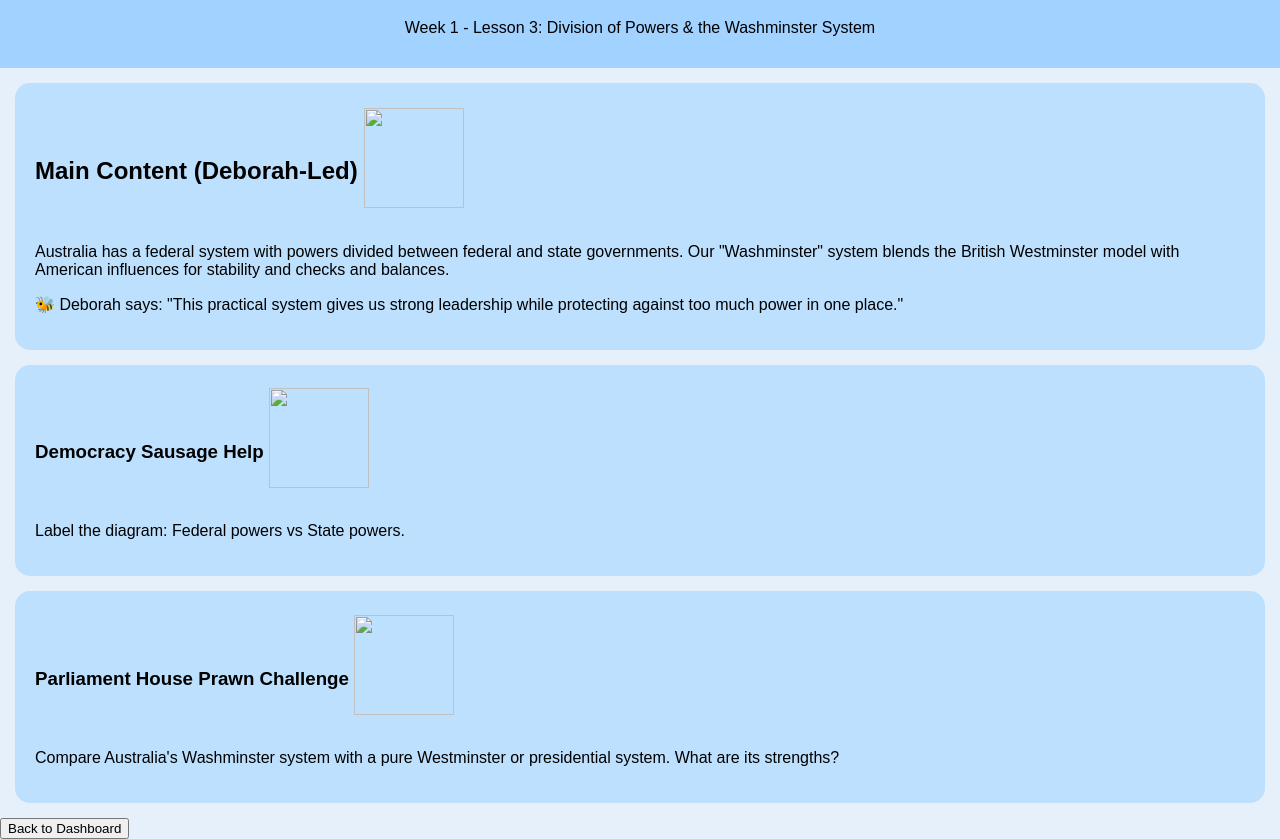
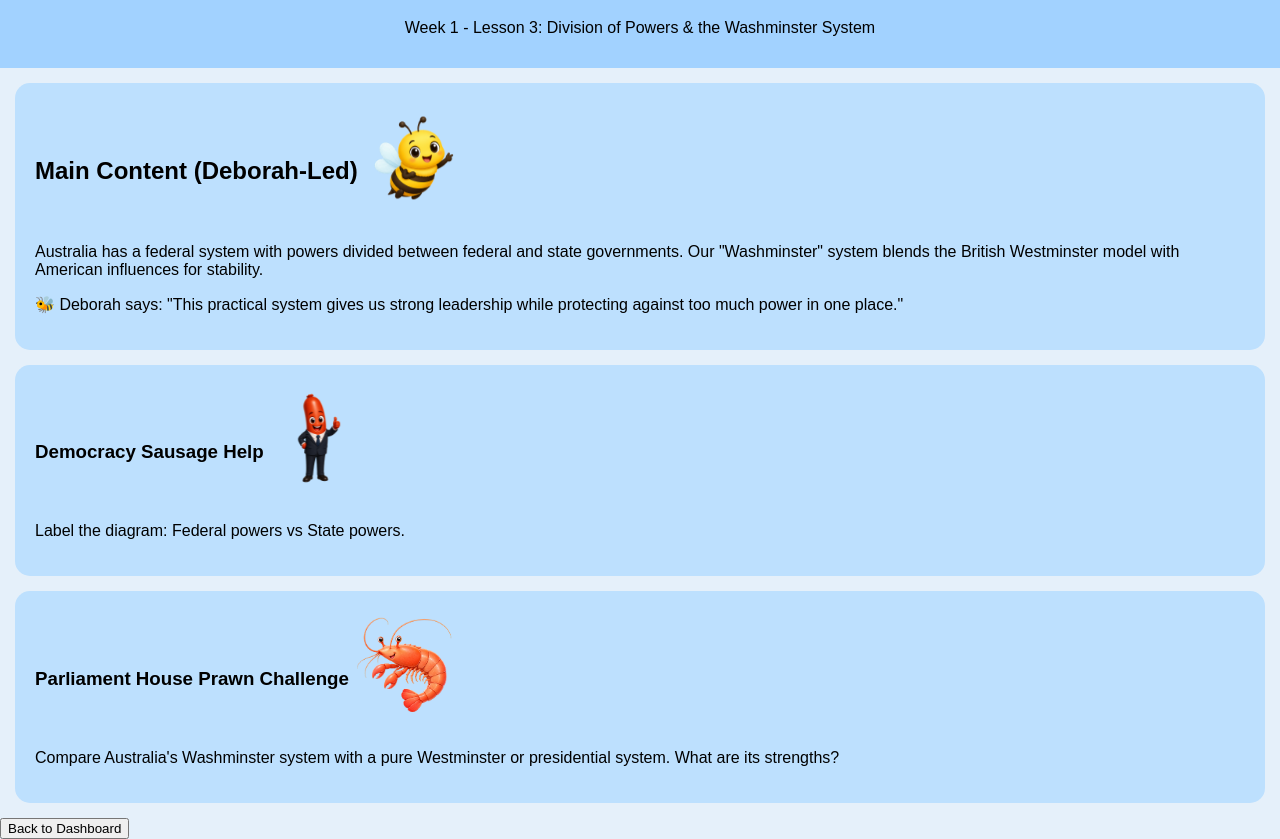
Before and after one commit to CivisAustralis/deborah-year9-civics, a plain HTML site: page week1-lesson3.html in a window 1280 px wide. Shown: the part 77-916 px from the top of the page. Drawn offline with Linux system fonts and the light colour scheme.

Commit message:
Update image paths on all lesson pages to use correct image files

```diff
--- a/week1-lesson3.html
+++ b/week1-lesson3.html
@@ -28,18 +28,18 @@
     </div>
 
     <div class="card">
-        <h2>Main Content (Deborah-Led) <img src="assets/deborah.png" class="sprite"></h2>
-        <p>Australia has a federal system with powers divided between federal and state governments. Our "Washminster" system blends the British Westminster model with American influences for stability and checks and balances.</p>
+        <h2>Main Content (Deborah-Led) <img src="./bee_static_alpha_512.png" class="sprite"></h2>
+        <p>Australia has a federal system with powers divided between federal and state governments. Our "Washminster" system blends the British Westminster model with American influences for stability.</p>
         <p class="character">🐝 Deborah says: "This practical system gives us strong leadership while protecting against too much power in one place."</p>
     </div>
 
     <div class="card">
-        <h3>Democracy Sausage Help <img src="assets/sausage.png" class="sprite"></h3>
+        <h3>Democracy Sausage Help <img src="./sausage_suit_pants_alpha_512.png" class="sprite"></h3>
         <p>Label the diagram: Federal powers vs State powers.</p>
     </div>
 
     <div class="card">
-        <h3>Parliament House Prawn Challenge <img src="assets/prawn.png" class="sprite"></h3>
+        <h3>Parliament House Prawn Challenge <img src="./prawn_static_alpha.png" class="sprite"></h3>
         <p>Compare Australia's Washminster system with a pure Westminster or presidential system. What are its strengths?</p>
     </div>
 
```
Also changed, not shown: week1-lesson2.html (+3 -3 lines), week1-lesson4.html (+3 -3 lines), week2-lesson1.html (+3 -3 lines), week2-lesson2.html (+3 -3 lines).
